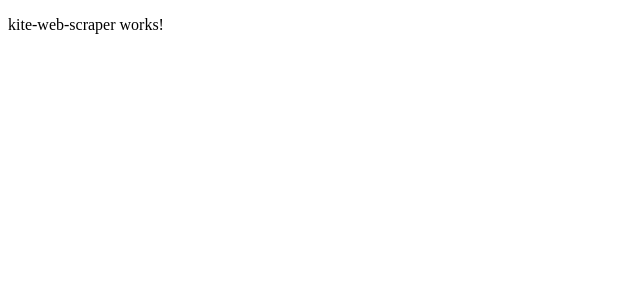
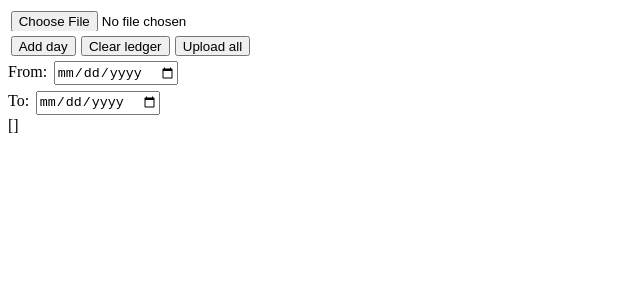
Before and after one commit to shibisuriya/Trade-Management-System, an Angular app: page / in a window 1280 px wide. Shown: the top 300 px of the page, without its empty margins (0-640 px from the left). Built offline with nearby package versions, Linux system fonts and the light colour scheme.

Commit message:
Added feature to ledger

```diff
--- a/package.json
+++ b/package.json
@@ -18,6 +18,7 @@
     "@angular/platform-browser": "~12.1.1",
     "@angular/platform-browser-dynamic": "~12.1.1",
     "@angular/router": "~12.1.1",
+    "fast-xml-parser": "^3.19.0",
     "rxjs": "~6.6.0",
     "tslib": "^2.2.0",
     "zone.js": "~0.11.4"
--- a/src/app/app.component.html
+++ b/src/app/app.component.html
@@ -1 +1 @@
-<app-kite-web-scraper></app-kite-web-scraper>
+<app-ledger></app-ledger>
--- a/src/app/components/ledger/ledger.component.html
+++ b/src/app/components/ledger/ledger.component.html
@@ -1,5 +1,5 @@
 <div>
-    <input type="file" />
+    <input type="file" (change)="loadXML($event)" />
 </div>
 <div>
     <!-- <button (click)="stressTest()">stress test</button> -->
@@ -103,3 +103,6 @@
     <h4>SEBI Charges : {{modalSebiCharges}}</h4>
     <h4>Stamp Charges : {{modalStampCharges}}</h4>
 </div>
+<div>
+    {{xmlFile | json}}
+</div>
--- a/src/app/components/ledger/ledger.component.ts
+++ b/src/app/components/ledger/ledger.component.ts
@@ -1,7 +1,6 @@
-import { TransitiveCompileNgModuleMetadata } from '@angular/compiler';
 import { Component, OnInit } from '@angular/core';
 import { FormBuilder, FormGroup, FormArray, AbstractControl, Validators } from '@angular/forms';
-
+import { parse, validate } from 'fast-xml-parser'
 
 @Component({
   selector: 'app-ledger',
@@ -283,5 +282,40 @@ export class LedgerComponent implements OnInit {
       ]
     }
   }
+  xmlFile: any;
+  public loadXML(event: any) {
 
+    if (event.target.files == null)
+      return;
+
+    let file = event.target.files[0];
+    let fileReader: FileReader = new FileReader();
+    fileReader.onloadend = (x) => {
+      this.xmlFile = fileReader.result
+
+      let options = {
+        attrNodeName: "attr", //default is 'false'
+        textNodeName: "#text",
+        ignoreAttributes: false,
+        ignoreNameSpace: false,
+        allowBooleanAttributes: false,
+        parseNodeValue: true,
+        parseAttributeValue: false,
+        trimValues: true,
+        cdataTagName: "__cdata", //default is 'false'
+        cdataPositionChar: "\\c",
+        parseTrueNumberOnly: false,
+        arrayMode: false, //"strict"
+        stopNodes: ["parse-me-as-string"]
+      };
+
+      if (validate(this.xmlFile) === true) { //optional (it'll return an object in case it's not valid)
+        this.xmlFile = parse(this.xmlFile, options);
+        //this.xmlFile = this.xmlFile.contract_note.contracts;
+        //console.log(this.xmlFile.contract.length)
+
+      }
+    }
+    fileReader.readAsText(file);
+  }
 }
```
Also changed, not shown: 1 other file (tests, documents, lock files or other folders).
